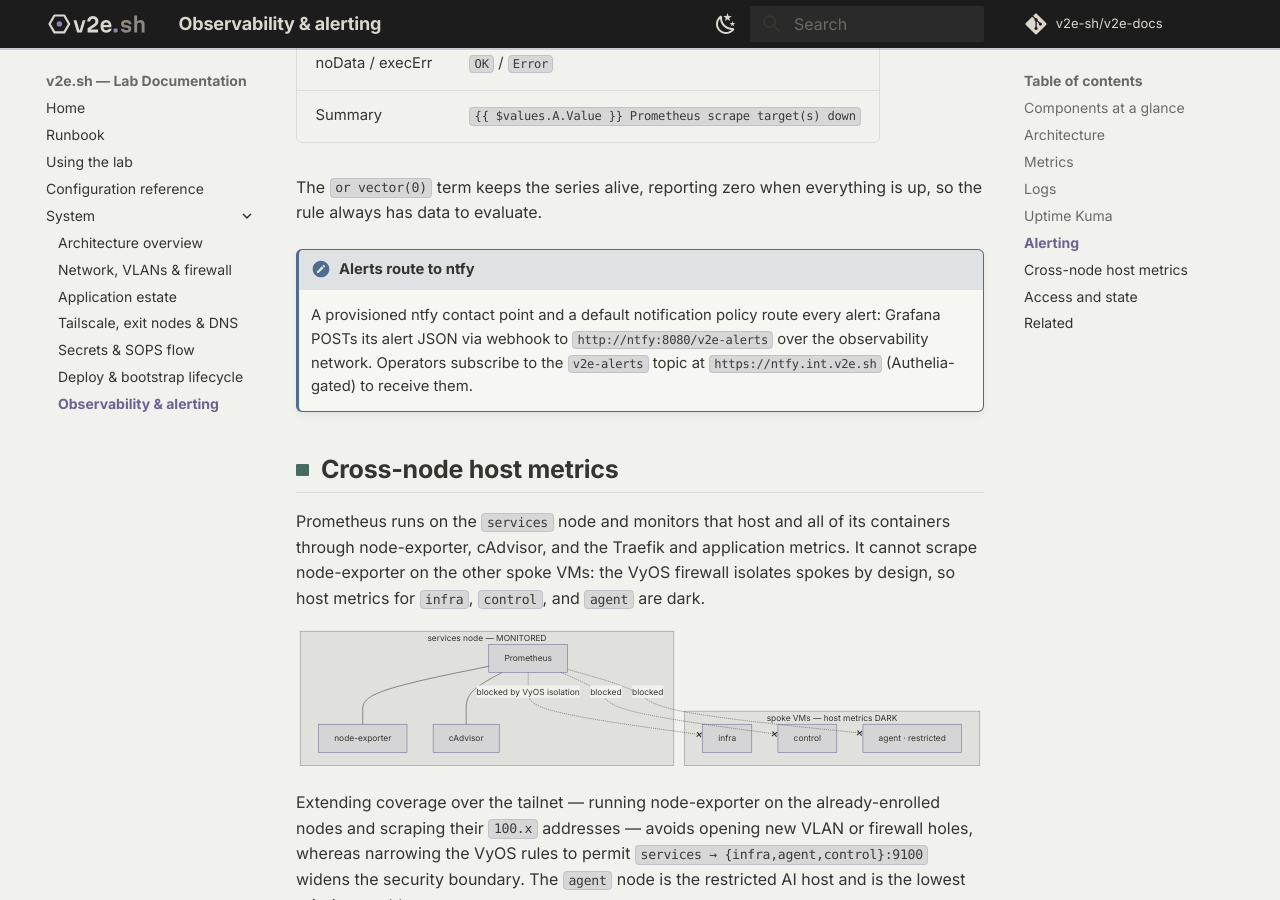
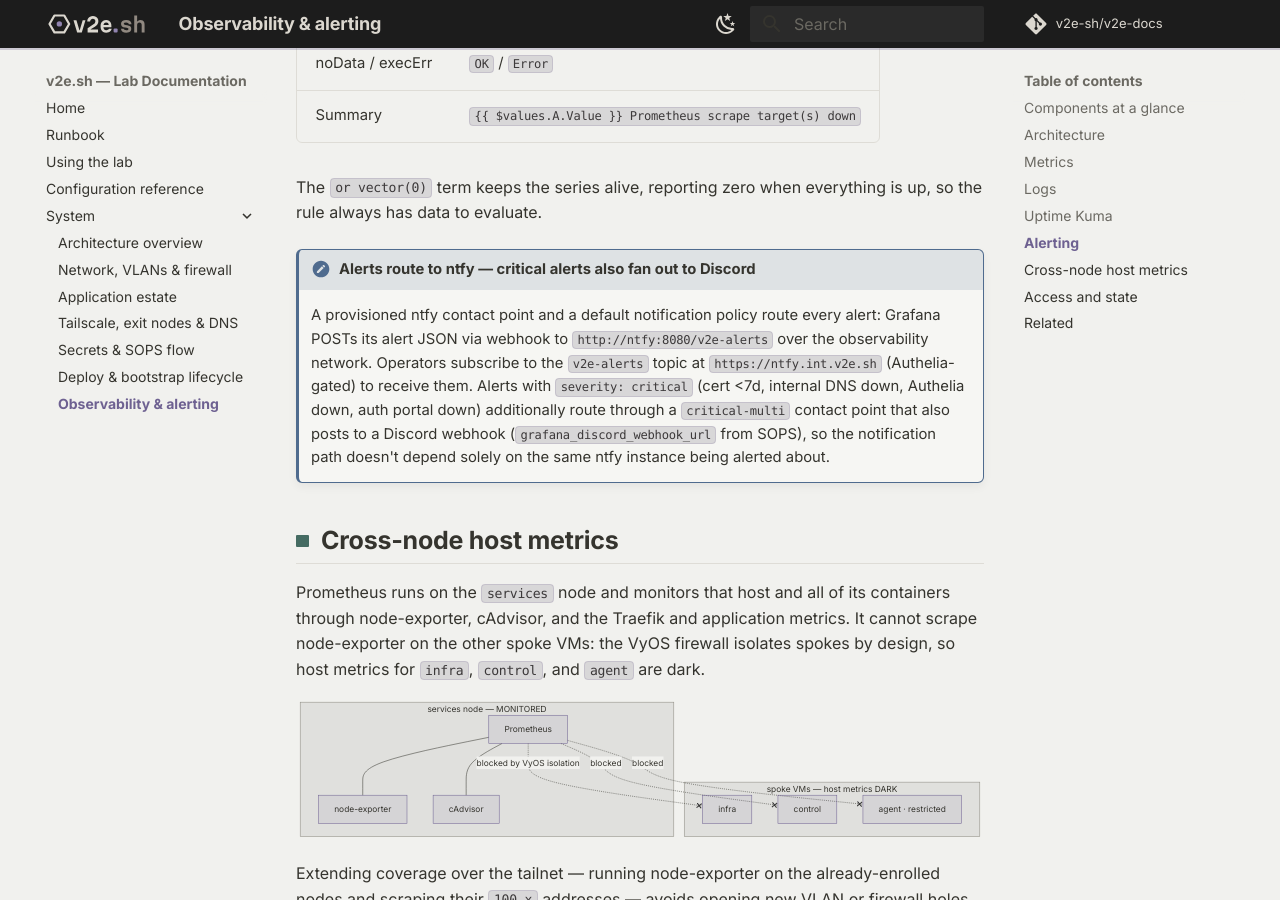
Before and after one commit to v2e-sh/v2e-docs, an MkDocs documentation site: the page built from docs/system/observability.md, in a window 1280 px wide and 900 px high, scrolled down 5117 px. Built offline with MkDocs 1.6.1 and Material for MkDocs 9.7.7, drawn with Linux system fonts in a browser that asks for light colours; some web fonts are replaced; comment, search, counter and statistics services are not loaded.

Commit message:
docs: fix TinyAuth/Authelia drift, missing secret, and stale runbook claims (#31)
- docs/index.md: landing page still said TinyAuth in 3 places while every
  downstream page had already migrated to Authelia.
- RUNBOOK.md/CONFIGURATION.md: the secrets walkthrough omitted
  grafana_discord_webhook_url, a hard-required compose_stack secret since
  v2e-compose #59 — following Step 3 verbatim would fail the observability
  deploy; also fixed whoami being described as public/unauthenticated (it's
  been the Authelia SSO canary app since the migration), a wrong Arcane
  default login, an overstated `make validate` claim, and a missing
  ntfy/blackbox-exporter row in the post-deploy container checklist.
- docs/system/secrets.md + observability.md: the required-secrets list and
  the alerting note both undersold what's actually enforced/wired (Semaphore/
  Arcane/Grafana secrets; the Discord critical-alert fanout).
- docs/guides/using-the-apps.md: removed a dead reference to a design spec
  deleted in the AI-scaffolding slim pass.

Verified with `mkdocs build --strict` (mkdocs-material==9.7.6), exit 0.

```diff
--- a/docs/system/observability.md
+++ b/docs/system/observability.md
@@ -177,11 +177,15 @@ not returning 200.
 The `or vector(0)` term keeps the series alive, reporting zero when everything is up, so
 the rule always has data to evaluate.
 
-!!! note "Alerts route to ntfy"
+!!! note "Alerts route to ntfy — critical alerts also fan out to Discord"
     A provisioned ntfy contact point and a default notification policy route every alert:
     Grafana POSTs its alert JSON via webhook to `http://ntfy:8080/v2e-alerts` over the
     observability network. Operators subscribe to the `v2e-alerts` topic at
-    `https://ntfy.int.v2e.sh` (Authelia-gated) to receive them.
+    `https://ntfy.int.v2e.sh` (Authelia-gated) to receive them. Alerts with `severity: critical`
+    (cert <7d, internal DNS down, Authelia down, auth portal down) additionally route through a
+    `critical-multi` contact point that also posts to a Discord webhook (`grafana_discord_webhook_url`
+    from SOPS), so the notification path doesn't depend solely on the same ntfy instance being
+    alerted about.
 
 ## Cross-node host metrics
 
```
Also changed, not shown: CONFIGURATION.md (+11 -7 lines), RUNBOOK.md (+12 -7 lines), docs/guides/using-the-apps.md (+1 -2 lines), docs/index.md (+3 -3 lines), docs/system/secrets.md (+5 -2 lines).
